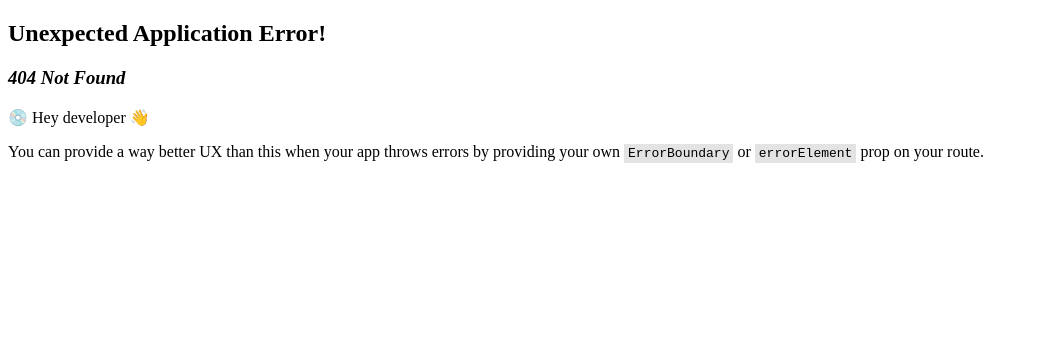
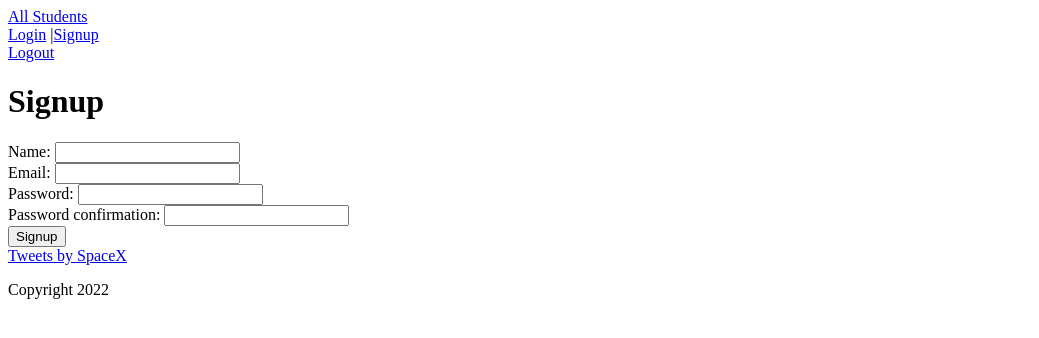
Before and after one commit to justinmmorgan21/online-resumes-public, a React (Vite) app: page /signup in a window 1280 px wide. Before the commit this address had no page. Shown: the top 338 px of the page, without its empty margins (0-1039 px from the left). Built offline with nearby package versions, Linux system fonts and the light colour scheme.

Commit message:
added login logout and signup information

```diff
--- a/src/App.jsx
+++ b/src/App.jsx
@@ -5,7 +5,10 @@
 import { StudentsIndexPage } from "./StudentsIndexPage";
 import { StudentsShowPage } from "./StudentsShowPage";
 import { Footer } from "./Footer";
-import TwitterEmbed from "./TwitterEmbed";
+import {TwitterEmbed} from "./TwitterEmbed";
+import { SignupPage } from "./SignupPage";
+import { LoginPage } from "./LoginPage";
+import { LogoutLink } from "./LogoutLink";
 
 
 const router = createBrowserRouter([
@@ -13,6 +16,7 @@
     element: (
       <div>
         <Header />
+        <LogoutLink />
         <Outlet />
         <TwitterEmbed />
         <Footer />
@@ -58,6 +62,14 @@
             }
           ]
           // axios.get("http://localhost:3000/students.json").then(response => response.data)
+      },
+      {
+        path: "signup",
+        element: <SignupPage />
+      },
+      {
+        path: "login",
+        element: <LoginPage />
       },
       {
         path: "/students/:id",
--- a/src/Header.jsx
+++ b/src/Header.jsx
@@ -1,10 +1,25 @@
 import { Link } from "react-router-dom";
+import { LogoutLink } from "./LogoutLink";
 export function Header() {
+  let authenticationLinks;
+  if (localStorage.jwt === undefined) {
+    authenticationLinks = (
+      <div>
+        <a href="/login">Login</a> |
+        <a href="/signup">Signup</a>
+      </div>
+    )
+  }  else {
+    authenticationLinks = (
+      <LogoutLink />
+    )
+  }
   return (
     <header>
       <nav>
         <Link to="/">All Students</Link>
       </nav>
+      {authenticationLinks}
     </header>
   )
 }
--- /dev/null
+++ b/src/LoginPage.jsx
@@ -0,0 +1,50 @@
+import axios from "axios";
+import { useState } from "react";
+
+const jwt = localStorage.getItem("jwt");
+if (jwt) {
+  axios.defaults.headers.common["Authorization"] = `Bearer ${jwt}`;
+}
+
+export function LoginPage() {
+  const [errors, setErrors] = useState([]);
+
+  const handleSubmit = (event) => {
+    event.preventDefault();
+    setErrors([]);
+    const params = new FormData(event.target);
+    axios
+      .post("http://localhost:3000/sessions.json", params)
+      .then((response) => {
+        console.log(response.data);
+        axios.defaults.headers.common["Authorization"] = "Bearer " + response.data.jwt;
+        localStorage.setItem("jwt", response.data.jwt);
+        event.target.reset();
+        window.location.href = "/"; // Change this to hide a modal, redirect to a specific page, etc.
+      })
+      .catch((error) => {
+        console.log(error.response);
+        setErrors(["Invalid email or password"]);
+      });
+  };
+
+  return (
+    <div id="login">
+      <h1>Login</h1>
+      <ul>
+        {errors.map((error) => (
+          <li key={error}>{error}</li>
+        ))}
+      </ul>
+      <form onSubmit={handleSubmit}>
+        <div>
+          Email: <input name="email" type="email" />
+        </div>
+        <div>
+          Password: <input name="password" type="password" />
+        </div>
+        <button type="submit">Login</button>
+      </form>
+    </div>
+  );
+}
--- /dev/null
+++ b/src/LogoutLink.jsx
@@ -0,0 +1,16 @@
+import axios from "axios";
+
+export function LogoutLink() {
+  const handleClick = (event) => {
+    event.preventDefault();
+    delete axios.defaults.headers.common["Authorization"];
+    localStorage.removeItem("jwt");
+    window.location.href = "/";
+  };
+
+  return (
+    <a href="#" onClick={handleClick}>
+      Logout
+    </a>
+  );
+}
--- /dev/null
+++ b/src/SignupPage.jsx
@@ -0,0 +1,49 @@
+import axios from "axios";
+import { useState } from "react";
+
+export function SignupPage() {
+  const [errors, setErrors] = useState([]);
+
+  const handleSubmit = (event) => {
+    event.preventDefault();
+    setErrors([]);
+    const params = new FormData(event.target);
+    axios
+      .post("http://localhost:3000/users.json", params)
+      .then((response) => {
+        console.log(response.data);
+        event.target.reset();
+        window.location.href = "/"; // Change this to hide a modal, redirect to a specific page, etc.
+      })
+      .catch((error) => {
+        console.log(error.response.data.errors);
+        setErrors(error.response.data.errors);
+      });
+  };
+
+  return (
+    <div id="signup">
+      <h1>Signup</h1>
+      <ul>
+        {errors.map((error) => (
+          <li key={error}>{error}</li>
+        ))}
+      </ul>
+      <form onSubmit={handleSubmit}>
+        <div>
+          Name: <input name="name" type="text" />
+        </div>
+        <div>
+          Email: <input name="email" type="email" />
+        </div>
+        <div>
+          Password: <input name="password" type="password" />
+        </div>
+        <div>
+          Password confirmation: <input name="password_confirmation" type="password" />
+        </div>
+        <button type="submit">Signup</button>
+      </form>
+    </div>
+  );
+}
```
